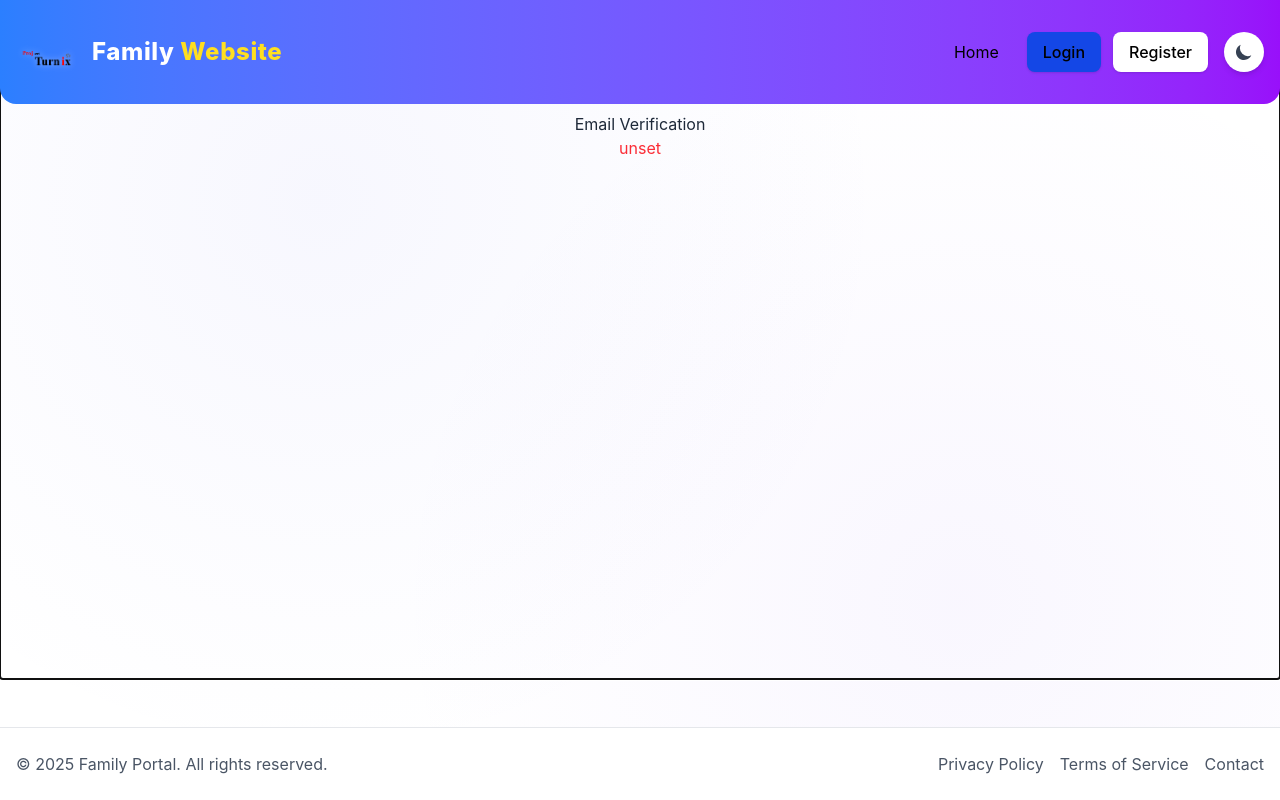
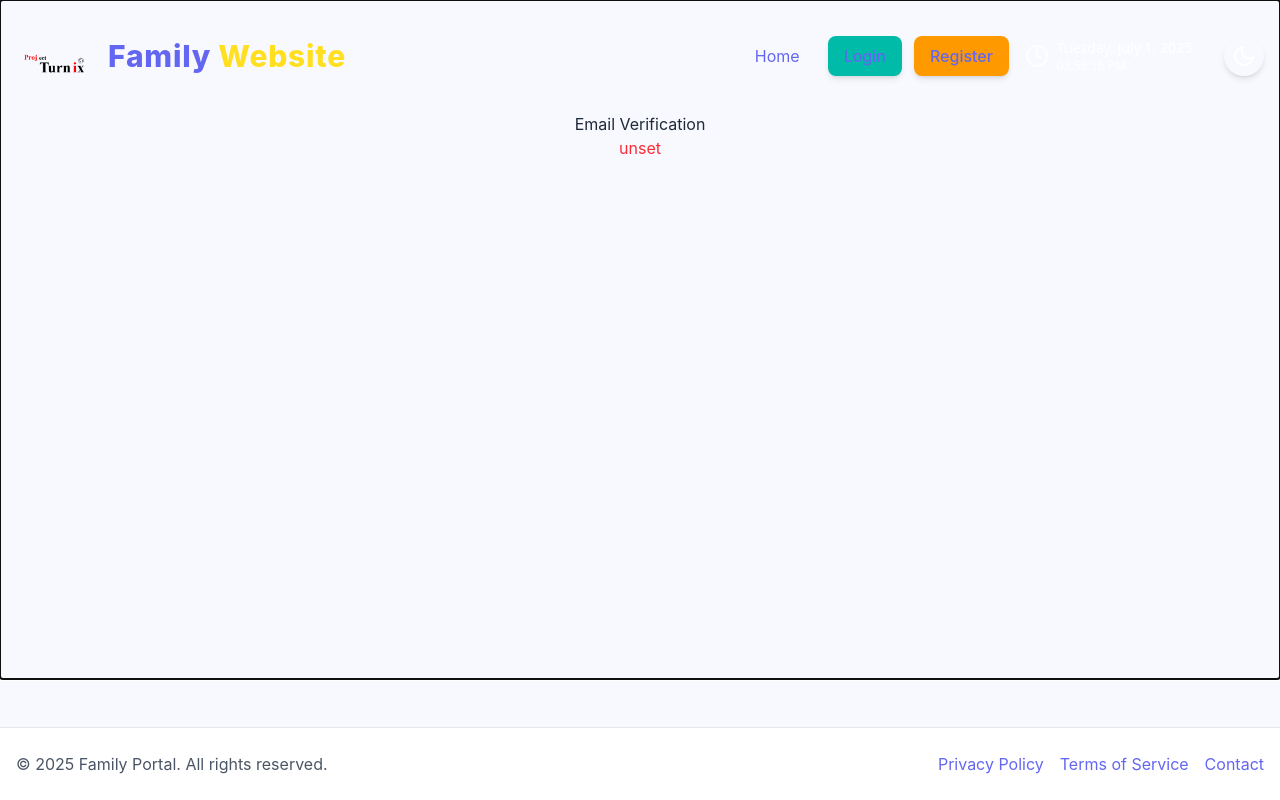
Before and after one commit to uttampaliwal/family-website, a React (Vite) app in the folder apps/web/: page /verify-email in a window 1280 px wide. Built offline with nearby package versions, Linux system fonts and the light colour scheme; no server answers.

Commit message:
feat: enhance user experience with new components and improved authentication flow

```diff
--- a/apps/web/src/App.tsx
+++ b/apps/web/src/App.tsx
@@ -23,9 +23,11 @@ const DocumentsPage = lazy(() => import('./pages/DocumentsPage'));
 const DocumentEditPage = lazy(() => import('./pages/DocumentEditPage'));
 const DocumentViewPage = lazy(() => import('./pages/DocumentViewPage'));
 
+import LiveDateTime from './components/LiveDateTime';
+
 function App() {
   const [scrolled, setScrolled] = useState(false);
-  const { isLoggedIn, username } = useAuth();
+  const { isLoggedIn, user } = useAuth();
 
   useEffect(() => {
     const handleScroll = () => {
@@ -49,7 +51,7 @@ function App() {
         <div className="bg-background-default" style={{ display: 'flex', flexDirection: 'column', minHeight: '100vh' }}>
           <header
             role="banner"
-            className={`fixed top-0 left-0 w-full z-20 transition-all duration-300 ${scrolled ? 'shadow-md py-3' : 'py-5'} bg-gradient-to-r from-blue-500 to-purple-600 dark:from-blue-800 dark:to-purple-900 rounded-b-2xl`}
+            className={`fixed top-0 left-0 w-full z-20 transition-all duration-300 ${scrolled ? 'shadow-md py-2' : 'py-4'} bg-gradient-to-r from-primary to-secondary text-white`}
           >
             <div className="container mx-auto px-4 flex items-center justify-between">
               <div className="flex items-center">
@@ -57,22 +59,21 @@ function App() {
                   <div className="relative">
                     <img
                       src="/family-logo.webp"
-                      className="h-16 object-contain transition-all duration-300 filter drop-shadow-[0_0_3px_rgba(255,255,255,0.5)] group-hover:drop-shadow-[0_0_8px_rgba(255,255,255,0.8)] group-hover:scale-110"
+                      className="h-20 object-contain transition-all duration-300 filter drop-shadow-[0_0_3px_rgba(255,255,255,0.5)] group-hover:drop-shadow-[0_0_8px_rgba(255,255,255,0.8)] group-hover:scale-110"
                       alt="Family Website"
                     />
                   </div>
                   <div className="ml-3 hidden sm:block">
-                    <span className="text-2xl font-extrabold text-white tracking-wide">Family <span className="text-yellow-300 dark:text-yellow-300">Website</span></span>
+                    <span className="text-3xl font-extrabold tracking-wide">Family <span className="text-yellow-300">Website</span></span>
                   </div>
                 </Link>
-                {/* Tagline removed */}
               </div>
 
               <div className="flex items-center">
                 <div className="hidden md:flex items-center space-x-3">
                   <Link
                     to="/"
-                    className="px-4 py-2 rounded-lg text-white hover:bg-white/10 transition-colors duration-200"
+                    className="px-4 py-2 rounded-lg hover:bg-white/20 transition-colors duration-200"
                   >
                     Home
                   </Link>
@@ -80,30 +81,30 @@ function App() {
                   {isLoggedIn && (
                     <Link
                       to="/documents"
-                      className="px-4 py-2 rounded-lg text-white hover:bg-white/10 transition-colors duration-200"
+                      className="px-4 py-2 rounded-lg hover:bg-white/20 transition-colors duration-200"
                     >
                       Documents
                     </Link>
                   )}
 
-                  {isLoggedIn && username ? (
+                  {isLoggedIn && user ? (
                     <Link
-                      to={`/profile/${encodeURIComponent(username)}`}
-                      className="px-4 py-2 rounded-lg text-white hover:bg-white/10 transition-colors duration-200"
+                      to={`/profile/${encodeURIComponent(user.username)}`}
+                      className="px-4 py-2 rounded-lg hover:bg-white/20 transition-colors duration-200"
                     >
-                      {username}
+                      {user.username}
                     </Link>
                   ) : (
                     <>
                       <Link
                         to="/login"
-                        className="px-4 py-2 rounded-lg bg-blue-700 text-white font-medium shadow-sm hover:bg-blue-800 transition-colors duration-200"
+                        className="px-4 py-2 rounded-lg bg-teal-500 font-medium shadow-md hover:bg-teal-600 transition-all duration-200 transform hover:scale-105"
                       >
                         Login
                       </Link>
                       <Link
                         to="/register"
-                        className="px-4 py-2 rounded-lg bg-white text-purple-600 font-medium shadow-sm hover:bg-white/90 transition-colors duration-200"
+                        className="px-4 py-2 rounded-lg bg-amber-500 text-gray-800 font-medium shadow-md hover:bg-amber-600 transition-all duration-200 transform hover:scale-105"
                       >
                         Register
                       </Link>
@@ -111,17 +112,19 @@ function App() {
                   )}
                 </div>
 
+                <div className="hidden lg:block mx-4">
+                  <LiveDateTime />
+                </div>
+
                 <div className="ml-4">
                   <ThemeToggleButton />
                 </div>
 
                 <div className="md:hidden ml-4">
-                  <HamburgerMenu isLoggedIn={isLoggedIn} username={username || ''} />
+                  <HamburgerMenu isLoggedIn={isLoggedIn} username={user?.username || ''} />
                 </div>
               </div>
             </div>
-
-            {/* Tagline removed */}
           </header>
 
           {/* Main Content Area */}
--- /dev/null
+++ b/apps/web/src/components/LiveDateTime.tsx
@@ -0,0 +1,51 @@
+import React, { useState, useEffect } from 'react';
+
+const ClockIcon = () => (
+  <svg xmlns="http://www.w3.org/2000/svg" width="24" height="24" viewBox="0 0 24 24" fill="none" stroke="currentColor" strokeWidth="2" strokeLinecap="round" strokeLinejoin="round" className="text-white/80">
+    <circle cx="12" cy="12" r="10"></circle>
+    <polyline points="12 6 12 12 16 14"></polyline>
+  </svg>
+);
+
+const LiveDateTime: React.FC = () => {
+  const [dateTime, setDateTime] = useState(new Date());
+
+  useEffect(() => {
+    const timer = setInterval(() => {
+      setDateTime(new Date());
+    }, 1000);
+
+    return () => {
+      clearInterval(timer);
+    };
+  }, []);
+
+  const formatDate = (date: Date) => {
+    return date.toLocaleDateString(undefined, {
+      weekday: 'long',
+      year: 'numeric',
+      month: 'long',
+      day: 'numeric',
+    });
+  };
+
+  const formatTime = (date: Date) => {
+    return date.toLocaleTimeString(undefined, {
+      hour: '2-digit',
+      minute: '2-digit',
+      second: '2-digit',
+    });
+  };
+
+  return (
+    <div className="flex items-center space-x-2 text-white font-sans">
+      <ClockIcon />
+      <div>
+        <div className="text-sm font-medium">{formatDate(dateTime)}</div>
+        <div className="text-xs font-light">{formatTime(dateTime)}</div>
+      </div>
+    </div>
+  );
+};
+
+export default LiveDateTime;
--- a/apps/web/src/components/ThemeToggleButton.tsx
+++ b/apps/web/src/components/ThemeToggleButton.tsx
@@ -1,24 +1,28 @@
 import React, { useState, useEffect } from 'react';
 import { motion } from 'framer-motion';
 
+const MoonIcon = () => (
+  <svg xmlns="http://www.w3.org/2000/svg" width="24" height="24" viewBox="0 0 24 24" fill="none" stroke="currentColor" strokeWidth="2" strokeLinecap="round" strokeLinejoin="round" className="text-text-muted">
+    <path d="M21 12.79A9 9 0 1 1 11.21 3 7 7 0 0 0 21 12.79z"></path>
+  </svg>
+);
+
+const SunIcon = () => (
+  <svg xmlns="http://www.w3.org/2000/svg" width="24" height="24" viewBox="0 0 24 24" fill="none" stroke="currentColor" strokeWidth="2" strokeLinecap="round" strokeLinejoin="round" className="text-yellow-400">
+    <circle cx="12" cy="12" r="5"></circle>
+    <line x1="12" y1="1" x2="12" y2="3"></line>
+    <line x1="12" y1="21" x2="12" y2="23"></line>
+    <line x1="4.22" y1="4.22" x2="5.64" y2="5.64"></line>
+    <line x1="18.36" y1="18.36" x2="19.78" y2="19.78"></line>
+    <line x1="1" y1="12" x2="3" y2="12"></line>
+    <line x1="21" y1="12" x2="23" y2="12"></line>
+    <line x1="4.22" y1="19.78" x2="5.64" y2="18.36"></line>
+    <line x1="18.36" y1="5.64" x2="19.78" y2="4.22"></line>
+  </svg>
+);
+
 const ThemeToggleButton: React.FC = () => {
-  const [theme, setTheme] = useState<'light' | 'dark'>(() => {
-    try {
-      const savedTheme = localStorage.getItem('theme');
-      if (savedTheme && (savedTheme === 'light' || savedTheme === 'dark')) {
-        return savedTheme as 'light' | 'dark';
-      }
-    } catch (error) {
-      console.error('Error accessing localStorage for theme:', error);
-    }
-
-    try {
-      return window.matchMedia('(prefers-color-scheme: dark)').matches ? 'dark' : 'light';
-    } catch (error) {
-      console.error('Error accessing media query:', error);
-      return 'light'; // Default fallback
-    }
-  });
+  const [theme, setTheme] = useState(localStorage.getItem('theme') || 'light');
 
   useEffect(() => {
     const root = window.document.documentElement;
@@ -27,74 +31,22 @@ const ThemeToggleButton: React.FC = () => {
     } else {
       root.classList.remove('dark');
     }
-    try {
-      localStorage.setItem('theme', theme);
-    } catch (error) {
-      console.error('Error saving theme to localStorage:', error);
-    }
-
-    const mediaQuery = window.matchMedia('(prefers-color-scheme: dark)');
-    const handleChange = (e: MediaQueryListEvent) => {
-      // Only change the theme if there is no user-saved theme
-      let hasStoredTheme = false;
-      try {
-        hasStoredTheme = !!localStorage.getItem('theme');
-      } catch (error) {
-        console.error('Error checking localStorage for theme:', error);
-      }
-      if (!hasStoredTheme) {
-        setTheme(e.matches ? 'dark' : 'light');
-      }
-    };
-
-    mediaQuery.addEventListener('change', handleChange);
-
-    return () => {
-      mediaQuery.removeEventListener('change', handleChange);
-    };
+    localStorage.setItem('theme', theme);
   }, [theme]);
 
   const toggleTheme = () => {
-    const newTheme = theme === 'light' ? 'dark' : 'light';
-    setTheme(newTheme);
-    try {
-      localStorage.setItem('theme', newTheme);
-    } catch (error) {
-      console.error('Error saving theme to localStorage:', error);
-    }
+    setTheme(theme === 'light' ? 'dark' : 'light');
   };
 
   return (
     <motion.button
       onClick={toggleTheme}
-      className="w-10 h-10 rounded-full bg-white dark:bg-gray-800 shadow-md flex items-center justify-center focus:outline-none"
+      className="w-10 h-10 rounded-full bg-surface shadow-md flex items-center justify-center focus:outline-none"
       aria-label="Toggle theme"
       whileTap={{ scale: 0.9 }}
       whileHover={{ scale: 1.1 }}
     >
-      {theme === 'light' ? (
-        <svg
-          xmlns="http://www.w3.org/2000/svg"
-          className="h-5 w-5 text-gray-700"
-          viewBox="0 0 20 20"
-          fill="currentColor"
-        >
-          <path d="M17.293 13.293A8 8 0 016.707 2.707a8.001 8.001 0 1010.586 10.586z" />
-        </svg>
-      ) : (
-        <svg
-          xmlns="http://www.w3.org/2000/svg"
-          className="h-5 w-5 text-yellow-400"
-          viewBox="0 0 20 20"
-          fill="currentColor"
-        >
-          <path
-            fillRule="evenodd"
-            d="M10 2a1 1 0 011 1v1a1 1 0 11-2 0V3a1 1 0 011-1zm4 8a4 4 0 11-8 0 4 4 0 018 0zm-.464 4.95l.707.707a1 1 0 001.414-1.414l-.707-.707a1 1 0 00-1.414 1.414zm2.12-10.607a1 1 0 010 1.414l-.706.707a1 1 0 11-1.414-1.414l.707-.707a1 1 0 011.414 0zM17 11a1 1 0 100-2h-1a1 1 0 100 2h1zm-7 4a1 1 0 011 1v1a1 1 0 11-2 0v-1a1 1 0 011-1zM5.05 6.464A1 1 0 106.465 5.05l-.708-.707a1 1 0 00-1.414 1.414l.707.707zm1.414 8.486l-.707.707a1 1 0 01-1.414-1.414l.707-.707a1 1 0 011.414 1.414zM4 11a1 1 0 100-2H3a1 1 0 000 2h1z"
-            clipRule="evenodd"
-          />
-        </svg>
-      )}
+      {theme === 'light' ? <MoonIcon /> : <SunIcon />}
     </motion.button>
   );
 };
--- a/apps/web/src/index.css
+++ b/apps/web/src/index.css
@@ -7,41 +7,50 @@
   line-height: 1.5;
   font-weight: 400;
 
-  color-scheme: light dark;
+  color-scheme: light;
 
   font-synthesis: none;
   text-rendering: optimizeLegibility;
   -webkit-font-smoothing: antialiased;
   -moz-osx-osx-font-smoothing: grayscale;
 
-  /* Light mode variables */
-  --color-bg-default: #f8f9ff;
-  --color-bg-surface: #FFFFFF;
-  --color-text-default: #2D3748;
-  --color-text-on-surface: #2D3748;
-  --color-primary-gradient: linear-gradient(135deg, #6366f1 0%, #8b5cf6 100%);
-  --color-secondary-gradient: linear-gradient(135deg, #f59e0b 0%, #f97316 100%);
+  /* Light Mode Palette */
+  --color-background: 248 249 255; /* #F8F9FF */
+  --color-surface: 255 255 255;    /* #FFFFFF */
+  --color-primary: 99 102 241;     /* #6366F1 */
+  --color-secondary: 139 92 246;    /* #8B5CF6 */
+  --color-accent: 245 158 11;      /* #F59E0B */
+  --color-text-base: 45 55 72;       /* #2D3748 */
+  --color-text-muted: 107 114 128;  /* #6B7280 */
+  --color-success: 16 185 129;      /* #10B981 */
+  --color-warning: 245 158 11;      /* #F59E0B */
+  --color-error: 239 68 68;        /* #EF4444 */
 }
 
 html.dark {
   color-scheme: dark;
-  /* Dark mode variables */
-  --color-bg-default: #111827;
-  --color-bg-surface: #1f2937;
-  --color-text-default: #f3f4f6;
-  --color-text-on-surface: #f3f4f6;
-  --color-primary-gradient: linear-gradient(135deg, #4f46e5 0%, #7c3aed 100%);
-  --color-secondary-gradient: linear-gradient(135deg, #d97706 0%, #ea580c 100%);
+
+  /* Dark Mode Palette */
+  --color-background: 17 24 39;      /* #111827 */
+  --color-surface: 31 41 55;       /* #1F2937 */
+  --color-primary: 79 70 229;      /* #4F46E5 */
+  --color-secondary: 124 58 237;     /* #7C3AED */
+  --color-accent: 217 119 6;       /* #D97706 */
+  --color-text-base: 243 244 246;    /* #F3F4F6 */
+  --color-text-muted: 156 163 175;  /* #9CA3AF */
+  --color-success: 16 185 129;      /* #10B981 */
+  --color-warning: 217 119 6;       /* #D97706 */
+  --color-error: 239 68 68;        /* #EF4444 */
 }
 
 a {
-  color: var(--tw-color-primary-DEFAULT);
+  color: rgb(var(--color-primary));
   text-decoration: inherit;
   transition: all 0.3s ease;
 }
 
 a:hover {
-  color: var(--tw-color-primary-light);
+  opacity: 0.8;
 }
 
 html, body {
@@ -51,17 +60,13 @@ html, body {
 }
 
 body {
+  background-color: rgb(var(--color-background));
+  color: rgb(var(--color-text-base));
   min-width: 320px;
   background-image:
-    radial-gradient(circle at 25% 25%, rgba(99, 102, 241, 0.05) 0%, transparent 50%),
-    radial-gradient(circle at 75% 75%, rgba(139, 92, 246, 0.05) 0%, transparent 50%);
+    radial-gradient(circle at 25% 25%, rgba(var(--color-primary), 0.05) 0%, transparent 50%),
+    radial-gradient(circle at 75% 75%, rgba(var(--color-secondary), 0.05) 0%, transparent 50%);
   background-attachment: fixed;
-}
-
-.dark body {
-  background-image:
-    radial-gradient(circle at 25% 25%, rgba(79, 70, 229, 0.1) 0%, transparent 50%),
-    radial-gradient(circle at 75% 75%, rgba(124, 58, 237, 0.1) 0%, transparent 50%);
 }
 
 .font-cursive {
@@ -69,14 +74,14 @@ body {
 }
 
 .gradient-text {
-  background: var(--color-primary-gradient);
+  background: linear-gradient(135deg, rgb(var(--color-primary)) 0%, rgb(var(--color-secondary)) 100%);
   -webkit-background-clip: text;
   background-clip: text;
   color: transparent;
 }
 
 .gradient-bg {
-  background: var(--color-primary-gradient);
+  background: linear-gradient(135deg, rgb(var(--color-primary)) 0%, rgb(var(--color-secondary)) 100%);
 }
 
 .card-hover {
--- a/apps/web/src/pages/LoginPage.tsx
+++ b/apps/web/src/pages/LoginPage.tsx
@@ -32,9 +32,9 @@ const LoginPage: React.FC = () => {
       const data = response.data;
       if (response.status === 200) {
         localStorage.setItem('accessToken', data.accessToken || '');
-        login(data.username || '');
+        login(data.user);
         showToast(data.message || 'Login successful!', 'success');
-        navigate(`/profile/${data.username}`);
+        navigate(`/profile/${data.user.username}`);
       }
     } catch (error) {
       // Structured error logging with context
--- a/apps/web/tailwind.config.ts
+++ b/apps/web/tailwind.config.ts
@@ -1,6 +1,15 @@
 import type { Config } from 'tailwindcss';
 import forms from '@tailwindcss/forms';
 import aspectRatio from '@tailwindcss/aspect-ratio';
+
+const withOpacity = (variableName: string) => {
+  return ({ opacityValue }: { opacityValue?: number }) => {
+    if (opacityValue !== undefined) {
+      return `rgba(var(${variableName}), ${opacityValue})`;
+    }
+    return `rgb(var(${variableName}))`;
+  };
+};
 
 const config: Config = {
   content: [
@@ -10,83 +19,16 @@ const config: Config = {
   theme: {
     extend: {
       colors: {
-        primary: {
-          50: '#F5F3FF',
-          100: '#EDE9FE',
-          200: '#DDD6FE',
-          300: '#C4B5FD',
-          400: '#A78BFA',
-          500: '#8B5CF6',
-          600: '#7C3AED',
-          700: '#6D28D9',
-          800: '#5B21B6',
-          900: '#4C1D95',
-          DEFAULT: '#6B46C1', // Existing primary
-        },
-        secondary: {
-          50: '#FFFBEB',
-          100: '#FEF3C7',
-          200: '#FDE68A',
-          300: '#FCD34D',
-          400: '#FBBF24',
-          500: '#F59E0B',
-          600: '#D97706',
-          700: '#B45309',
-          800: '#92400E',
-          900: '#78350F',
-          DEFAULT: '#F6AD55', // Existing secondary
-        },
-        accent: {
-          50: '#ECFDF5',
-          100: '#D1FAE5',
-          200: '#A7F3D0',
-          300: '#6EE7B7',
-          400: '#34D399',
-          500: '#10B981',
-          600: '#059669',
-          700: '#047857',
-          800: '#065F46',
-          900: '#064E3B',
-          DEFAULT: '#48BB78', // Existing accent
-        },
-        gray: {
-          50: '#F9FAFB',
-          100: '#F3F4F6',
-          200: '#E5E7EB',
-          300: '#D1D5DB',
-          400: '#9CA3AF',
-          500: '#6B7280',
-          600: '#4B5563',
-          700: '#374151',
-          800: '#1F2937',
-          900: '#111827',
-        },
-        background: {
-          DEFAULT: 'var(--color-bg-default)',
-          surface: 'var(--color-bg-surface)',
-          light: '#FDFDFD', // Pure white for light mode background
-          dark: '#121212',  // Darker background for dark mode
-        },
-        text: {
-          DEFAULT: 'var(--color-text-default)',
-          light: '#2D3748', // Dark gray for light mode text
-          dark: '#E0E0E0',  // Light gray for dark mode text
-        },
-        surface: {
-          light: '#FFFFFF', // White for cards/components in light mode
-          dark: '#1E1E1E',  // Slightly lighter than dark background for cards/components
-        },
-        onSurface: {
-          light: '#2D3748', // Text on light surface
-          dark: '#E0E0E0',  // Text on dark surface
-        },
-        success: '#10B981', // Green
-        warning: '#F59E0B', // Orange
-        error: '#EF4444',   // Red
-      },
-      backgroundImage: {
-        'gradient-light-header': 'linear-gradient(to right, #a8c0ff, #3f2b96)',
-        'gradient-dark-header': 'linear-gradient(to right, #232526, #414345)',
+        background: withOpacity('--color-background'),
+        surface: withOpacity('--color-surface'),
+        primary: withOpacity('--color-primary'),
+        secondary: withOpacity('--color-secondary'),
+        accent: withOpacity('--color-accent'),
+        'text-base': withOpacity('--color-text-base'),
+        'text-muted': withOpacity('--color-text-muted'),
+        success: withOpacity('--color-success'),
+        warning: withOpacity('--color-warning'),
+        error: withOpacity('--color-error'),
       },
       fontFamily: {
         sans: ['Inter', 'Avenir', 'Helvetica', 'Arial', 'sans-serif'],
```
Also changed, not shown: apps/web/src/components/WelcomeMessage.tsx (added, +28 -0 lines), apps/web/src/context/AuthContext.tsx (+22 -22 lines), apps/web/src/context/AuthContextDefinition.ts (+9 -2 lines), apps/web/src/pages/HomePage.tsx (+3 -7 lines), 2 other files (tests, documents, lock files or other folders).
